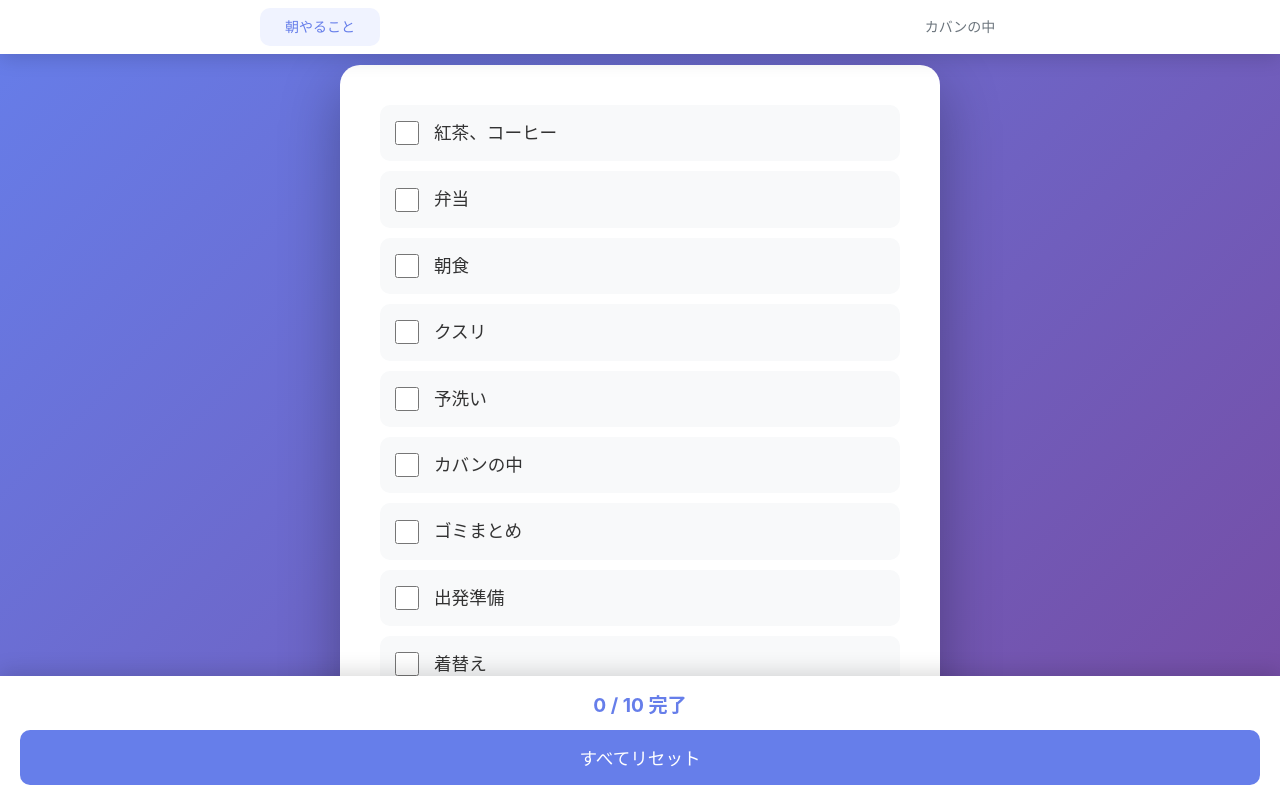
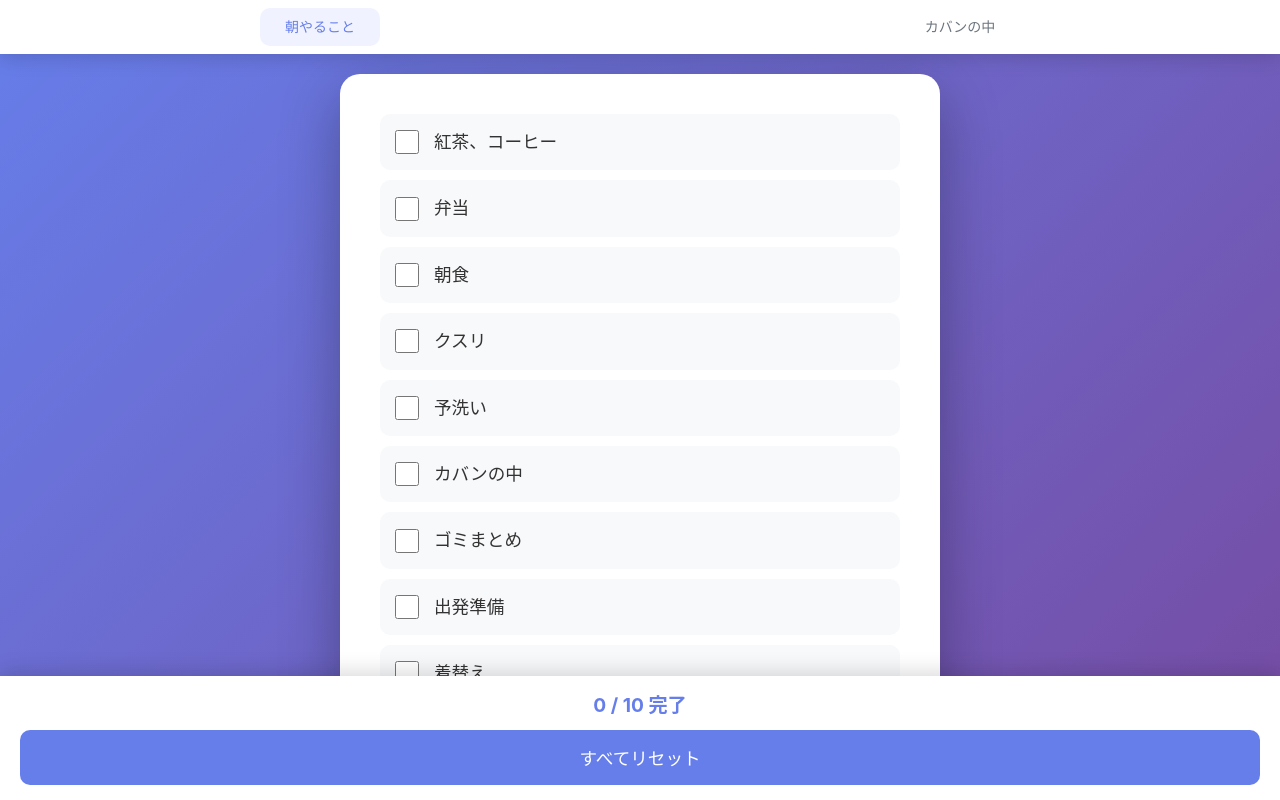
Before and after one commit to keigo-hisazumi/check-list, a Vue app: page / in a window 1280 px wide. Built offline with nearby package versions, Linux system fonts and the light colour scheme.

Commit message:
iOSのWebアプリ余白問題を修正: ナビゲーションバーの高さ計算を正確に
Co-authored-by: keigo-hisazumi <235414083+keigo-hisazumi@users.noreply.github.com>

```diff
--- a/src/App.vue
+++ b/src/App.vue
@@ -229,7 +229,7 @@ const handleTouchEnd = () => {
 
 .view-container {
   position: absolute;
-  top: calc(45px + env(safe-area-inset-top)); /* ナビゲーションバーの直下から開始 */
+  top: calc(8px + env(safe-area-inset-top) + 12px + 14px + 12px + 8px); /* ナビゲーションバーの直下から開始 */
   bottom: 100px;
   left: 0;
   right: 0;
@@ -259,8 +259,8 @@ const handleTouchEnd = () => {
 
 @media (max-width: 600px) {
   .view-container {
-    /* 実測値に基づく調整 */
-    top: calc(45px + env(safe-area-inset-top)); /* ナビゲーションバーの実際の高さに合わせる */
+    /* スマートフォン用のナビゲーションバーの高さに合わせる */
+    top: calc(6px + env(safe-area-inset-top) + 10px + 13px + 10px + 6px);
   }
 
   .view-wrapper {
--- a/src/components/NavigationBar.vue
+++ b/src/components/NavigationBar.vue
@@ -60,6 +60,8 @@ const handleNavClick = (id: string) => {
   /* 視覚的な分離を強化するためのぼかし効果 */
   -webkit-backdrop-filter: blur(10px);
   backdrop-filter: blur(10px);
+  /* ナビゲーションバーの高さをCSS変数として定義 */
+  --nav-bar-height: calc(8px + env(safe-area-inset-top) + 12px + 14px + 12px + 8px);
 }
 
 .nav-container {
@@ -100,6 +102,11 @@ const handleNavClick = (id: string) => {
 }
 
 @media (max-width: 600px) {
+  .navigation-bar {
+    /* スマートフォン用のナビゲーションバーの高さ */
+    --nav-bar-height: calc(6px + env(safe-area-inset-top) + 10px + 13px + 10px + 6px);
+  }
+
   .nav-container {
     padding: calc(6px + env(safe-area-inset-top)) 0 6px;
   }
```
